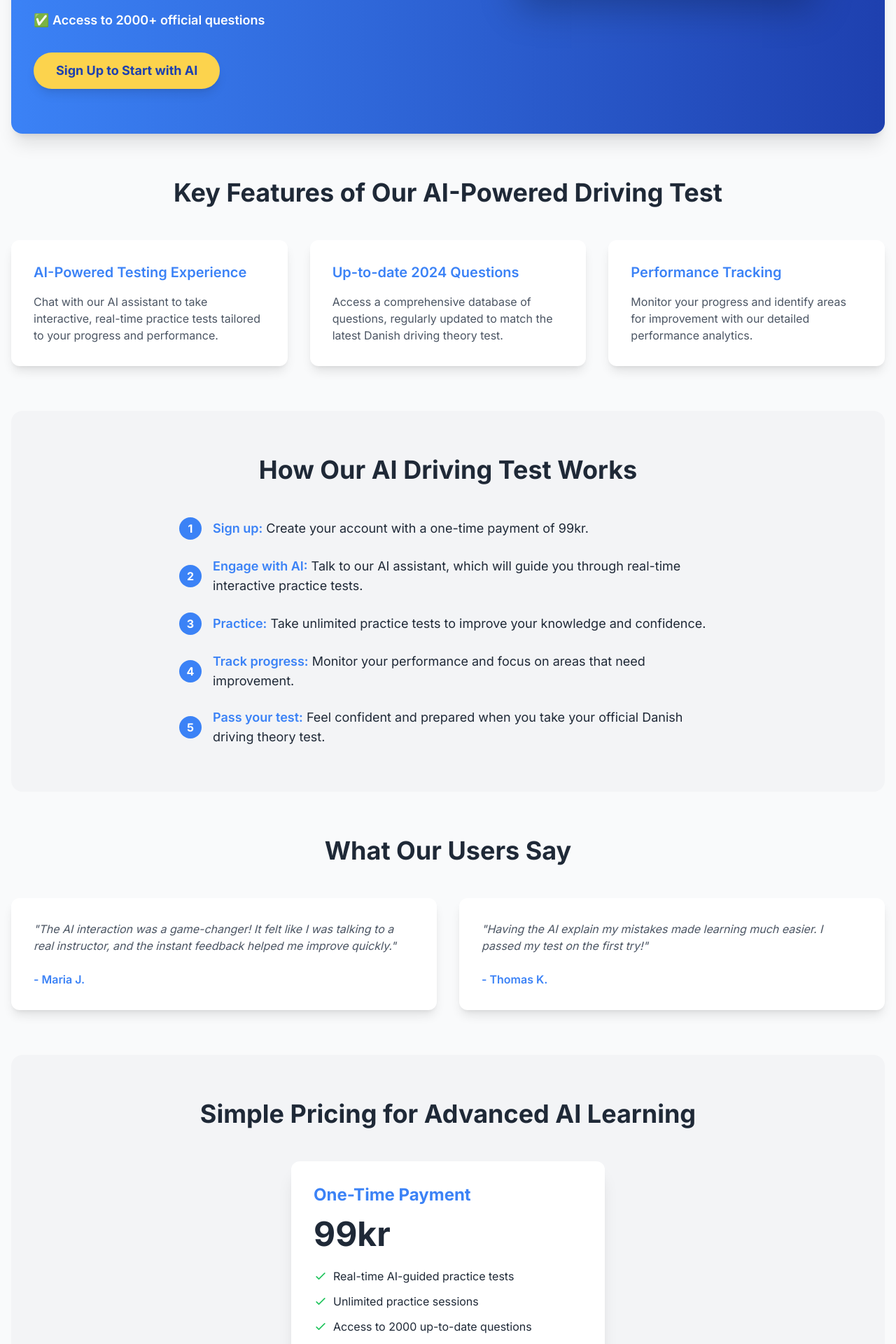
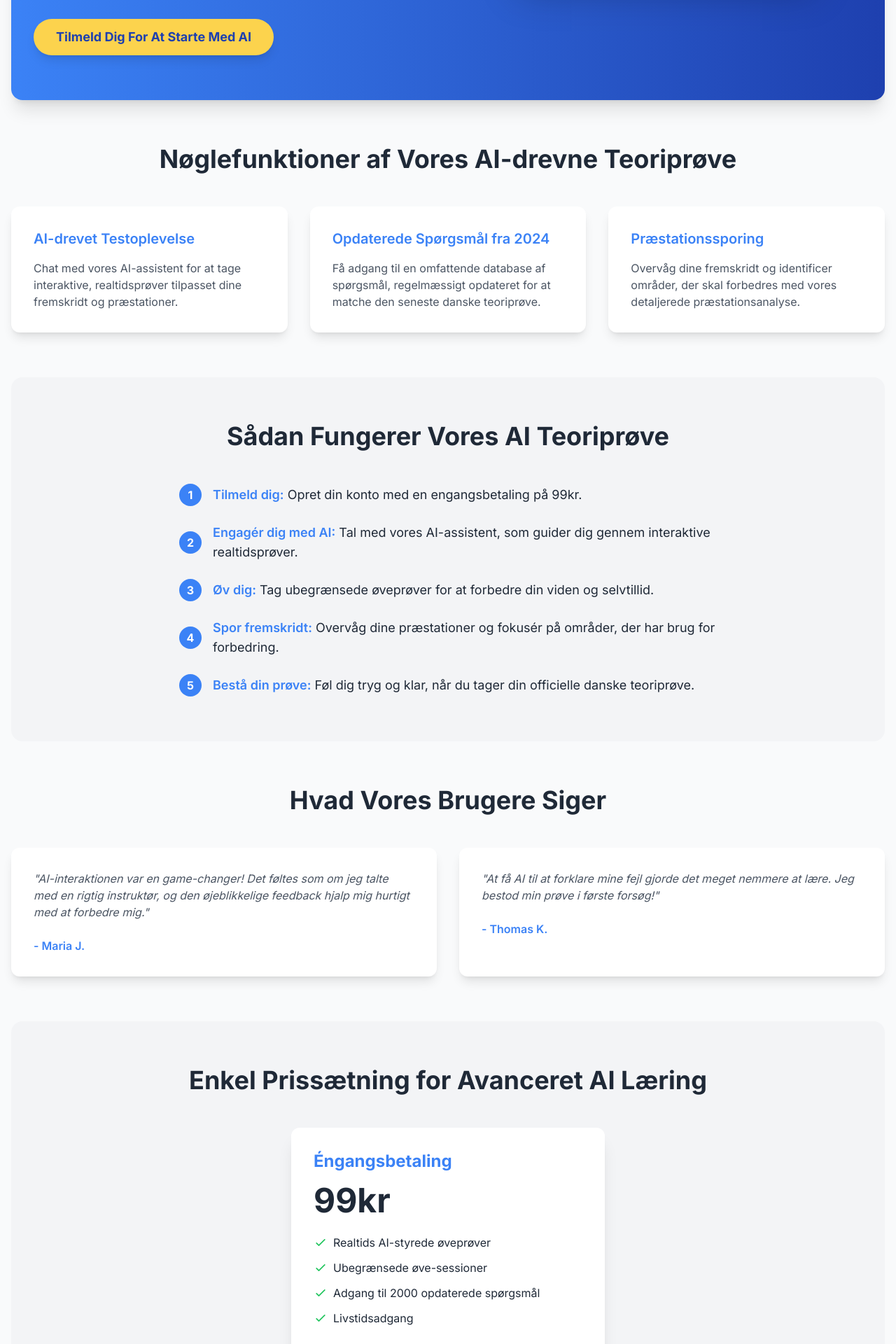
Before and after one commit to Teamfreya/Danishtheorytest, a Flask app: page / in a window 1280 px wide. Shown: the part 633-2553 px from the top of the page at 70% size. Run offline with Flask 3, Linux system fonts and the light colour scheme; some libraries are stand-ins or nearby versions.

Commit message:
Update index.html

```diff
--- a/Danish version theory test/templates/index.html
+++ b/Danish version theory test/templates/index.html
@@ -1,5 +1,5 @@
 <!DOCTYPE html>
-<html lang="en" class="scroll-smooth">
+<html lang="da" class="scroll-smooth">
 
 <head>
     <meta charset="UTF-8">
@@ -7,7 +7,7 @@
     <link rel="stylesheet" href="{{ url_for('static', filename='css/styles.css') }}?v=6">
     <script src="https://cdn.jsdelivr.net/npm/alpinejs@3.x.x/dist/cdn.min.js" defer></script>
     <meta name="viewport" content="width=device-width, initial-scale=1.0">
-    <title>Danish Theory Test Prep - Master Your Danish Driving Exam with AI</title>
+    <title>Dansk Teoriprøve Forberedelse - Bestå Din Teoriprøve Med AI</title>
     <script src="https://cdn.tailwindcss.com"></script>
     <link href="https://fonts.googleapis.com/css2?family=Inter:wght@400;600;700&display=swap" rel="stylesheet">
     <script>
@@ -30,7 +30,7 @@
         @layer utilities {
             .text-shadow {
                 text-shadow: 2px 2px 6px rgba(0, 0, 0, 0.2);
-                /* Enhances readability */
+                /* Forbedrer læsbarheden */
             }
         }
 
@@ -46,7 +46,7 @@
 
         .btn-hover:hover {
             background-color: #EAB308;
-            /* Darken on hover */
+            /* Mørkere ved hover */
         }
     </style>
 </head>
@@ -54,22 +54,22 @@
 <body class="bg-gray-50 font-sans text-gray-800">
     <header class="bg-primary text-white p-4 sticky top-0 z-50 shadow-md" x-data="{ isOpen: false }">
         <div class="container mx-auto flex justify-between items-center">
-            <h1 class="text-2xl font-bold text-shadow">Danish Theory Test Prep </h1>
+            <h1 class="text-2xl font-bold text-shadow">Dansk Teoriprøve Forberedelse</h1>
             <nav class="hidden lg:flex items-center space-x-6">
-                <a href="#home" class="hover:text-accent transition duration-300">Home</a>
-                <a href="#features" class="hover:text-accent transition duration-300">Features</a>
-                <a href="#how-it-works" class="hover:text-accent transition duration-300">How It Works</a>
-                <a href="#testimonials" class="hover:text-accent transition duration-300">Testimonials</a>
-                <a href="#pricing" class="hover:text-accent transition duration-300">Pricing</a>
+                <a href="#home" class="hover:text-accent transition duration-300">Hjem</a>
+                <a href="#features" class="hover:text-accent transition duration-300">Funktioner</a>
+                <a href="#how-it-works" class="hover:text-accent transition duration-300">Sådan fungerer det</a>
+                <a href="#testimonials" class="hover:text-accent transition duration-300">Anmeldelser</a>
+                <a href="#pricing" class="hover:text-accent transition duration-300">Priser</a>
                 <a href="/demo-test" class="hover:text-accent transition duration-300">Demo Test</a>
                 {% if current_user.is_authenticated %}
                 <a href="/theory-test" class="hover:text-accent transition duration-300">Start Test</a>
-                <a href="/logout" class="hover:text-accent transition duration-300">Log Out</a>
+                <a href="/logout" class="hover:text-accent transition duration-300">Log Ud</a>
                 {% else %}
-                <a href="/login" class="hover:text-accent transition duration-300">Log In</a>
+                <a href="/login" class="hover:text-accent transition duration-300">Log Ind</a>
                 <a href="/signup"
-                    class="bg-accent text-primary font-semibold px-4 py-2 rounded-full hover:bg-yellow-400 transition duration-300">Sign
-                    Up</a>
+                    class="bg-accent text-primary font-semibold px-4 py-2 rounded-full hover:bg-yellow-400 transition duration-300">Tilmeld
+                    Dig</a>
                 {% endif %}
             </nav>
             <button id="menu-toggle" class="lg:hidden text-white focus:outline-none">
@@ -83,20 +83,20 @@
         </div>
         <div id="mobile-menu" class="lg:hidden hidden mt-4">
             <nav class="flex flex-col space-y-2">
-                <a href="#home" class="block py-2 hover:bg-secondary transition duration-300">Home</a>
-                <a href="#features" class="block py-2 hover:bg-secondary transition duration-300">Features</a>
-                <a href="#how-it-works" class="block py-2 hover:bg-secondary transition duration-300">How It Works</a>
-                <a href="#testimonials" class="block py-2 hover:bg-secondary transition duration-300">Testimonials</a>
-                <a href="#pricing" class="block py-2 hover:bg-secondary transition duration-300">Pricing</a>
+                <a href="#home" class="block py-2 hover:bg-secondary transition duration-300">Hjem</a>
+                <a href="#features" class="block py-2 hover:bg-secondary transition duration-300">Funktioner</a>
+                <a href="#how-it-works" class="block py-2 hover:bg-secondary transition duration-300">Sådan fungerer det</a>
+                <a href="#testimonials" class="block py-2 hover:bg-secondary transition duration-300">Anmeldelser</a>
+                <a href="#pricing" class="block py-2 hover:bg-secondary transition duration-300">Priser</a>
                 <a href="/demo-test" class="block py-2 hover:bg-secondary transition duration-300">Demo Test</a>
                 {% if current_user.is_authenticated %}
                 <a href="/theory-test" class="block py-2 hover:bg-secondary transition duration-300">Start Test</a>
-                <a href="/logout" class="block py-2 hover:bg-secondary transition duration-300">Log Out</a>
+                <a href="/logout" class="block py-2 hover:bg-secondary transition duration-300">Log Ud</a>
                 {% else %}
-                <a href="/login" class="block py-2 hover:bg-secondary transition duration-300">Log In</a>
+                <a href="/login" class="block py-2 hover:bg-secondary transition duration-300">Log Ind</a>
                 <a href="/signup"
-                    class="block py-2 bg-accent text-primary font-semibold hover:bg-yellow-400 transition duration-300">Sign
-                    Up</a>
+                    class="block py-2 bg-accent text-primary font-semibold hover:bg-yellow-400 transition duration-300">Tilmeld
+                    Dig</a>
                 {% endif %}
             </nav>
         </div>
@@ -107,121 +107,120 @@
             class="text-center py-16 bg-gradient-to-r from-primary to-secondary text-white rounded-2xl shadow-xl overflow-hidden bg-gradient">
             <div class="flex flex-col lg:flex-row items-center justify-between">
                 <div class="lg:w-1/2 text-left px-8">
-                    <h2 class="text-4xl md:text-5xl font-bold mb-6 leading-tight text-shadow">🇩🇰 Ace Your Danish
-                        Driving Theory Test with AI 🚗</h2>
-                    <p class="text-xl mb-8 opacity-90">Prepare for your Danish driving theory test like never before
-                        with our cutting-edge AI-driven platform. Engage in real-time with an AI assistant that helps
-                        you practice and master the official exam content.</p>
+                    <h2 class="text-4xl md:text-5xl font-bold mb-6 leading-tight text-shadow">🇩🇰 Bestå Din Dansk
+                        Teoriprøve Med AI 🚗</h2>
+                    <p class="text-xl mb-8 opacity-90">Forbered dig på din danske teoriprøve som aldrig før
+                        med vores avancerede AI-platform. Engagér dig i realtid med en AI-assistent, der hjælper dig
+                        med at øve og mestre den officielle eksamensindhold.</p>
 
                     <!-- Changed button to Demo Test -->
                     <a href="/demo-test"
                         class="bg-accent text-primary inline-block py-2 px-4 rounded-full text-2xl font-bold mb-8 shadow-lg transform hover:scale-105 transition duration-300">
-                        Start Free AI Test!
+                        Start Gratis AI Test!
                     </a>
-                    <p class="text-lg mb-4 font-semibold">✅ 99kr One time fee</p>
-                    <p class="text-lg mb-4 font-semibold">✅ Real-time interactive testing with AI</p>
-                    <p class="text-lg mb-8 font-semibold">✅ Access to 2000+ official questions</p>
+                    <p class="text-lg mb-4 font-semibold">✅ 99kr Éngangsbetaling</p>
+                    <p class="text-lg mb-4 font-semibold">✅ Realtids interaktiv test med AI</p>
+                    <p class="text-lg mb-8 font-semibold">✅ Adgang til 2000+ officielle spørgsmål</p>
                     {% if current_user.is_authenticated %}
                     <a href="/theory-test" id="start-test-button"
                         class="bg-white text-primary hover:bg-gray-100 font-bold py-3 px-8 rounded-full text-lg transition duration-300 ease-in-out transform hover:scale-105 shadow-lg inline-block">
-                        Start Your Interactive AI Test Now
+                        Start Din Interaktive AI Test Nu
                     </a>
                     {% else %}
                     <a href="/signup"
                         class="bg-accent btn-hover font-bold py-3 px-8 rounded-full text-lg transition duration-300 ease-in-out transform hover:scale-105 shadow-lg inline-block">
-                        Sign Up to Start with AI
+                        Tilmeld Dig For At Starte Med AI
                     </a>
                     {% endif %}
                 </div>
                 <div class="lg:w-1/2 mt-12 lg:mt-0 px-8">
-                    <img src="https://i.ytimg.com/vi/l86XF1HBxTk/maxresdefault.jpg" alt="Driving illustration"
+                    <img src="https://i.ytimg.com/vi/l86XF1HBxTk/maxresdefault.jpg" alt="Kørsel illustration"
                         class="w-full max-w-md mx-auto rounded-lg shadow-2xl transform hover:scale-105 transition duration-500 ease-in-out">
                 </div>
             </div>
         </section>
 
         <section id="features" class="py-16">
-            <h2 class="text-3xl md:text-4xl font-bold mb-12 text-center text-gray-800">Key Features of Our AI-Powered
-                Driving Test</h2>
+            <h2 class="text-3xl md:text-4xl font-bold mb-12 text-center text-gray-800">Nøglefunktioner af Vores AI-drevne
+                Teoriprøve</h2>
             <div class="grid grid-cols-1 md:grid-cols-3 gap-8">
                 <div class="bg-white p-8 rounded-xl shadow-lg hover:shadow-xl transition duration-300">
-                    <h3 class="text-xl font-semibold mb-4 text-primary">AI-Powered Testing Experience</h3>
-                    <p class="text-gray-600">Chat with our AI assistant to take interactive, real-time practice tests
-                        tailored to your progress and performance.</p>
+                    <h3 class="text-xl font-semibold mb-4 text-primary">AI-drevet Testoplevelse</h3>
+                    <p class="text-gray-600">Chat med vores AI-assistent for at tage interaktive, realtidsprøver
+                        tilpasset dine fremskridt og præstationer.</p>
                 </div>
                 <div class="bg-white p-8 rounded-xl shadow-lg hover:shadow-xl transition duration-300">
-                    <h3 class="text-xl font-semibold mb-4 text-primary">Up-to-date 2024 Questions</h3>
-                    <p class="text-gray-600">Access a comprehensive database of questions, regularly updated to match
-                        the latest Danish driving theory test.</p>
+                    <h3 class="text-xl font-semibold mb-4 text-primary">Opdaterede Spørgsmål fra 2024</h3>
+                    <p class="text-gray-600">Få adgang til en omfattende database af spørgsmål, regelmæssigt opdateret for at matche
+                        den seneste danske teoriprøve.</p>
                 </div>
                 <div class="bg-white p-8 rounded-xl shadow-lg hover:shadow-xl transition duration-300">
-                    <h3 class="text-xl font-semibold mb-4 text-primary">Performance Tracking</h3>
-                    <p class="text-gray-600">Monitor your progress and identify areas for improvement with our detailed
-                        performance analytics.</p>
+                    <h3 class="text-xl font-semibold mb-4 text-primary">Præstationssporing</h3>
+                    <p class="text-gray-600">Overvåg dine fremskridt og identificer områder, der skal forbedres med vores detaljerede
+                        præstationsanalyse.</p>
                 </div>
             </div>
         </section>
 
         <section id="how-it-works" class="py-16 bg-gray-100 rounded-2xl">
-            <h2 class="text-3xl md:text-4xl font-bold mb-12 text-center text-gray-800">How Our AI Driving Test Works
+            <h2 class="text-3xl md:text-4xl font-bold mb-12 text-center text-gray-800">Sådan Fungerer Vores AI Teoriprøve
             </h2>
             <div class="max-w-3xl mx-auto">
                 <ol class="space-y-6">
                     <li class="flex items-center space-x-4">
                         <span
                             class="flex-shrink-0 w-8 h-8 bg-primary text-white rounded-full flex items-center justify-center font-bold">1</span>
-                        <span class="text-lg"><span class="font-semibold text-primary">Sign up:</span> Create your
-                            account with a one-time payment of 99kr.</span>
+                        <span class="text-lg"><span class="font-semibold text-primary">Tilmeld dig:</span> Opret din
+                            konto med en engangsbetaling på 99kr.</span>
                     </li>
                     <li class="flex items-center space-x-4">
                         <span
                             class="flex-shrink-0 w-8 h-8 bg-primary text-white rounded-full flex items-center justify-center font-bold">2</span>
-                        <span class="text-lg"><span class="font-semibold text-primary">Engage with AI:</span> Talk to
-                            our AI assistant, which will guide you through real-time interactive practice tests.</span>
+                        <span class="text-lg"><span class="font-semibold text-primary">Engagér dig med AI:</span> Tal med
+                            vores AI-assistent, som guider dig gennem interaktive realtidsprøver.</span>
                     </li>
                     <li class="flex items-center space-x-4">
                         <span
                             class="flex-shrink-0 w-8 h-8 bg-primary text-white rounded-full flex items-center justify-center font-bold">3</span>
-                        <span class="text-lg"><span class="font-semibold text-primary">Practice:</span> Take unlimited
-                            practice tests to improve your knowledge and confidence.</span>
+                        <span class="text-lg"><span class="font-semibold text-primary">Øv dig:</span> Tag ubegrænsede
+                            øveprøver for at forbedre din viden og selvtillid.</span>
                     </li>
                     <li class="flex items-center space-x-4">
                         <span
                             class="flex-shrink-0 w-8 h-8 bg-primary text-white rounded-full flex items-center justify-center font-bold">4</span>
-                        <span class="text-lg"><span class="font-semibold text-primary">Track progress:</span> Monitor
-                            your performance and focus on areas that need improvement.</span>
+                        <span class="text-lg"><span class="font-semibold text-primary">Spor fremskridt:</span> Overvåg
+                            dine præstationer og fokusér på områder, der har brug for forbedring.</span>
                     </li>
                     <li class="flex items-center space-x-4">
                         <span
                             class="flex-shrink-0 w-8 h-8 bg-primary text-white rounded-full flex items-center justify-center font-bold">5</span>
-                        <span class="text-lg"><span class="font-semibold text-primary">Pass your test:</span> Feel
-                            confident and prepared when you take your official Danish driving theory test.</span>
+                        <span class="text-lg"><span class="font-semibold text-primary">Bestå din prøve:</span> Føl dig
+                            tryg og klar, når du tager din officielle danske teoriprøve.</span>
                     </li>
                 </ol>
             </div>
         </section>
 
         <section id="testimonials" class="py-16">
-            <h2 class="text-3xl md:text-4xl font-bold mb-12 text-center text-gray-800">What Our Users Say</h2>
+            <h2 class="text-3xl md:text-4xl font-bold mb-12 text-center text-gray-800">Hvad Vores Brugere Siger</h2>
             <div class="grid grid-cols-1 md:grid-cols-2 gap-8">
                 <div class="bg-white p-8 rounded-xl shadow-lg hover:shadow-xl transition duration-300">
-                    <p class="mb-6 text-gray-600 italic">"The AI interaction was a game-changer! It felt like I was
-                        talking to a real instructor, and the instant feedback helped me improve quickly."</p>
+                    <p class="mb-6 text-gray-600 italic">"AI-interaktionen var en game-changer! Det føltes som om jeg talte
+                        med en rigtig instruktør, og den øjeblikkelige feedback hjalp mig hurtigt med at forbedre mig."</p>
                     <p class="font-semibold text-primary">- Maria J.</p>
                 </div>
                 <div class="bg-white p-8 rounded-xl shadow-lg hover:shadow-xl transition duration-300">
-                    <p class="mb-6 text-gray-600 italic">"Having the AI explain my mistakes made learning much easier. I
-                        passed my test on the first try!"</p>
+                    <p class="mb-6 text-gray-600 italic">"At få AI til at forklare mine fejl gjorde det meget nemmere at lære. Jeg
+                        bestod min prøve i første forsøg!"</p>
                     <p class="font-semibold text-primary">- Thomas K.</p>
                 </div>
             </div>
         </section>
 
         <section id="pricing" class="py-16 bg-gray-100 rounded-2xl">
-            <h2 class="text-3xl md:text-4xl font-bold mb-12 text-center text-gray-800">Simple Pricing for Advanced AI
-                Learning</h2>
+            <h2 class="text-3xl md:text-4xl font-bold mb-12 text-center text-gray-800">Enkel Prissætning for Avanceret AI Læring</h2>
             <div class="max-w-md mx-auto bg-white p-8 rounded-xl shadow-xl hover:shadow-2xl transition duration-300">
-                <h3 class="text-2xl font-bold mb-4 text-primary">One-Time Payment</h3>
+                <h3 class="text-2xl font-bold mb-4 text-primary">Éngangsbetaling</h3>
                 <p class="text-5xl font-bold mb-6 text-gray-800">99kr</p>
                 <ul class="mb-8 space-y-3">
                     <li class="flex items-center">
@@ -230,7 +229,7 @@
                             <path stroke-linecap="round" stroke-linejoin="round" stroke-width="2" d="M5 13l4 4L19 7">
                             </path>
                         </svg>
-                        Real-time AI-guided practice tests
+                        Realtids AI-styrede øveprøver
                     </li>
                     <li class="flex items-center">
                         <svg class="w-5 h-5 text-green-500 mr-2" fill="none" stroke="currentColor" viewBox="0 0 24 24"
@@ -238,7 +237,7 @@
                             <path stroke-linecap="round" stroke-linejoin="round" stroke-width="2" d="M5 13l4 4L19 7">
                             </path>
                         </svg>
-                        Unlimited practice sessions
+                        Ubegrænsede øve-sessioner
                     </li>
                     <li class="flex items-center">
                         <svg class="w-5 h-5 text-green-500 mr-2" fill="none" stroke="currentColor" viewBox="0 0 24 24"
@@ -246,7 +245,7 @@
                             <path stroke-linecap="round" stroke-linejoin="round" stroke-width="2" d="M5 13l4 4L19 7">
                             </path>
                         </svg>
-                        Access to 2000 up-to-date questions
+                        Adgang til 2000 opdaterede spørgsmål
                     </li>
                     <li class="flex items-center">
                         <svg class="w-5 h-5 text-green-500 mr-2" fill="none" stroke="currentColor" viewBox="0 0 24 24"
@@ -254,12 +253,12 @@
                             <path stroke-linecap="round" stroke-linejoin="round" stroke-width="2" d="M5 13l4 4L19 7">
                             </path>
                         </svg>
-                        Lifetime access
+                        Livstidsadgang
                     </li>
                 </ul>
                 <a href="/signup"
                     class="block w-full bg-primary hover:bg-secondary text-white font-bold py-3 px-6 rounded-full text-center transition duration-300 ease-in-out transform hover:scale-105 shadow-lg">
-                    Get Started Now
+                    Kom I Gang Nu
                 </a>
             </div>
         </section>
@@ -267,14 +266,12 @@
 
     <footer class="bg-gray-800 text-white py-12 mt-16">
         <div class="container mx-auto text-center">
-            <p class="mb-4">&copy; 2024 Theory Test Prep. All rights reserved.</p>
+            <p class="mb-4">&copy; 2024 Teoriprøve Forberedelse. Alle rettigheder forbeholdes.</p>
             <div class="flex justify-center space-x-4">
-                <a href="/privacy-policy" class="text-blue-300 hover:text-blue-100 transition duration-300">Privacy
-                    Policy</a>
-                <a href="/terms-of-service" class="text-blue-300 hover:text-blue-100 transition duration-300">Terms of
-                    Service</a>
+                <a href="/privacy-policy" class="text-blue-300 hover:text-blue-100 transition duration-300">Privatlivspolitik</a>
+                <a href="/terms-of-service" class="text-blue-300 hover:text-blue-100 transition duration-300">Servicevilkår</a>
                 <a href="mailto:support@lektio.io"
-                    class="text-blue-300 hover:text-blue-100 transition duration-300">Contact Us</a>
+                    class="text-blue-300 hover:text-blue-100 transition duration-300">Kontakt Os</a>
             </div>
         </div>
     </footer>
```
